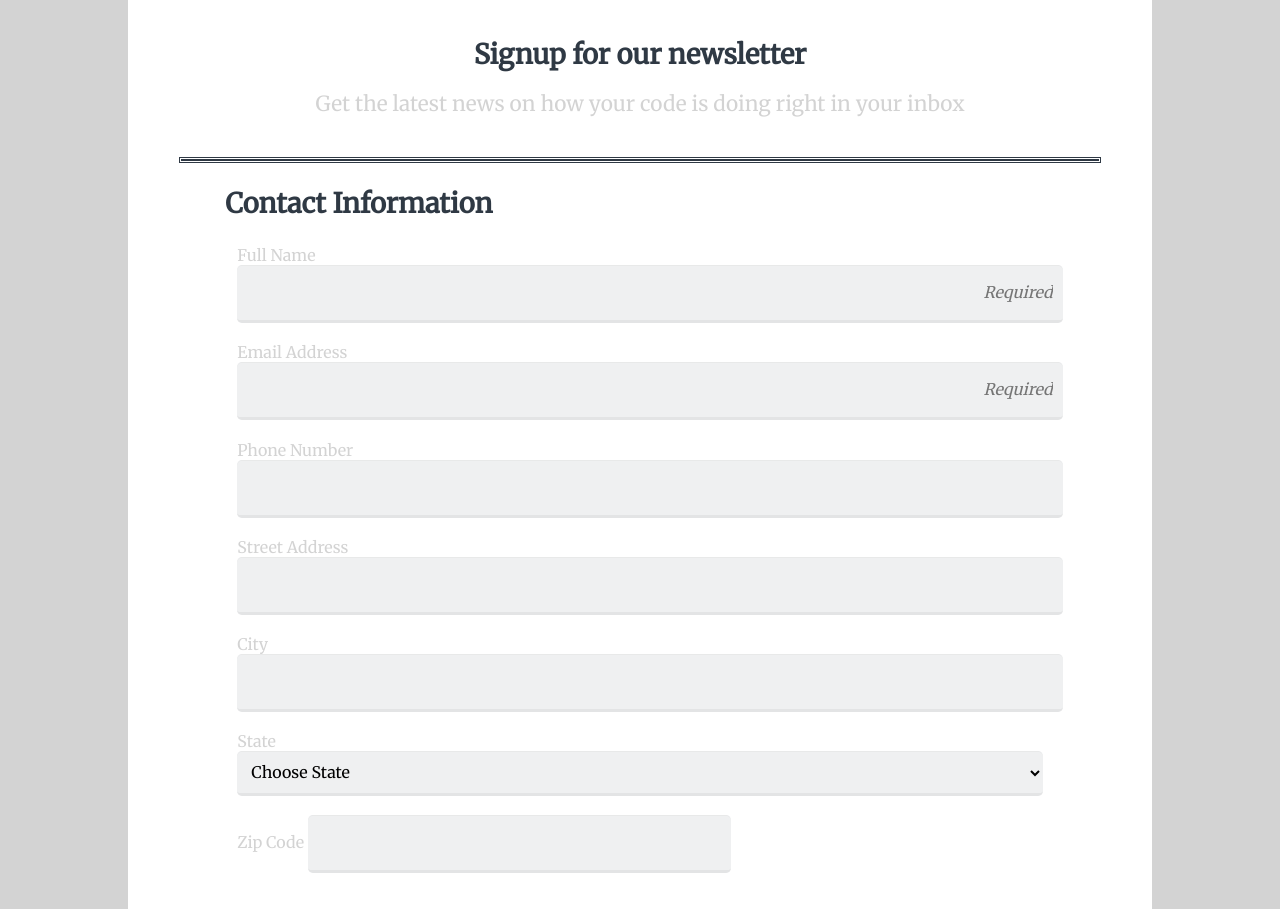
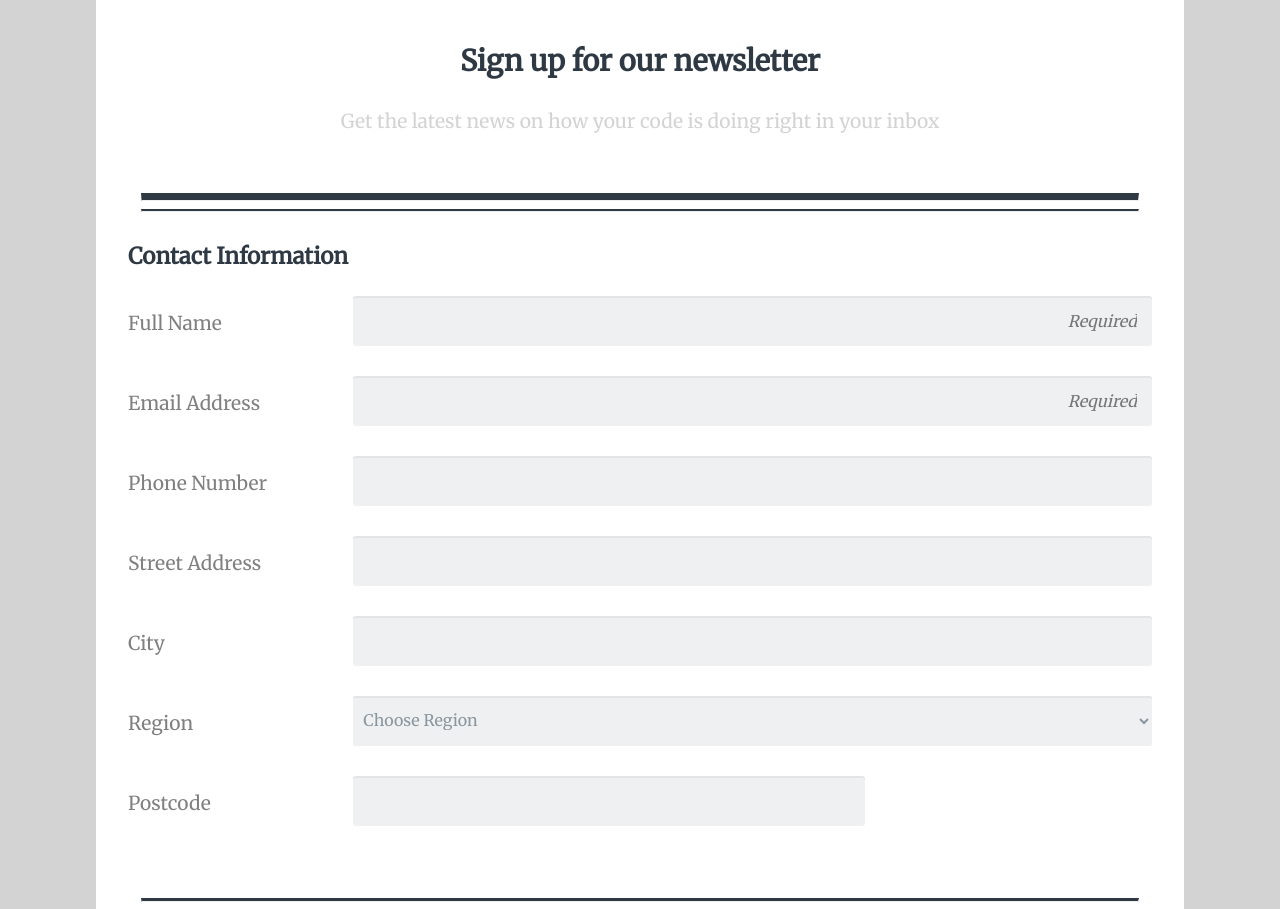
Before and after one commit to hollylogan/project-3-online-registration-form, a plain HTML site: page index.html in a window 1280 px wide. Shown: the part 123-1032 px from the top of the page. Drawn offline with Linux system fonts and the light colour scheme.

Commit message:
Made major changes
Made many changes as the first round wasn’t working and getting messy.
This is the final project that I want to hand in.

```diff
--- a/css/style.css
+++ b/css/style.css
@@ -1,22 +1,39 @@
+*, *:before, *:after {
+  -moz-box-sizing: border-box;
+  -webkit-box-sizing: border-box;
+  box-sizing: border-box;
+}
+
+#wrapper {
+  background: lightgrey;
+}
+
 body {
-  background: lightgrey;
   font-family: 'Merriweather', serif;
+  color: grey;
+}
+
+h1 {
+  margin: 0 0 30px 0;
+  text-align: center;
+  color: #2f3944;
+  font-size: 1.8em;
+  font-weight: bold;
 }
 
 p {
+  text-align: center;
+  padding: 0 20px 20px 20px;
+  font-size: 1.2em;
   color: lightgrey;
-  font-size: 1.3em;
 }
 
-#container {
-  max-width: 80%;
-  margin: auto;
-  background: #fff;
-}
+
+/* Header -------------------- */
 
 .form-header {
-    width: 100%;
-    margin: 0 0 40px 0;
+    width: 85%;
+    margin: 0 auto;
     background: #2f3944;
     text-align: center;
     text-transform: uppercase;
@@ -25,86 +42,120 @@ p {
     padding: 40px 0 40px 0;
   }
 
-.form-body {
-  max-width: 90%;
-  margin: 0 auto;
+
+/* Horizontal Dividers -------------------- */
+
+.rule-double-top {
+  margin-top: 40px;
+  border-top: 7px solid #2f3944;
+  max-width: 95%;
 }
 
-.signup {
-  text-align: center;
-  margin: 20px auto 0;
-}
-
-.rule-double {
-  margin-top: 40px;
-  border: 3px double #2f3944;
+.rule-double-bottom {
+  border-top: 2px solid #2f3944;
+  margin-bottom: 30px;
+  max-width: 95%;
 }
 
 .rule-single {
   border-top: 3px solid #2f3944;
+  margin-bottom: 30px;
+  max-width: 95%;
 }
 
-.contact-form {
-  width: 90%;
-  margin: auto;
+
+/* Form Styling -------------------- */
+
+form {
+  max-width: 85%;
+  margin: 0 auto;
+  padding: 50px 20px;
+  background: white;
 }
 
-h2 {
-  margin-bottom: 20px;
-  color: #2f3944;
-  font-size: 1.7em;
+input[type="text"],
+input[type="tel"],
+input[type="email"],
+input[type="number"],
+input[type="search"],
+input[type="tel"],
+textarea,
+select {
+  border: none;
+  border-radius: 3px;
+  font-size: 16px;
+  height: auto;
+  margin: 0;
+  padding: 15px;
+  width: 100%;
+  background-color: #eff0f1;
+  color: #8a97a0;
+  box-shadow: 0 2px 0 rgba(0,0,0,0.05) inset;
+  margin-bottom: 30px;
 }
 
-fieldset {
-  border: none;
+input[type="number"] {
+  width: 50%;
 }
 
-/* Form Fields -------------------- */
+textarea {
+  margin-bottom: 0;
+}
 
-input,
-textarea,
+input[type="radio"],
+input[type="checkbox"] {
+  margin: 0 4px 8px 0;
+}
+
 select {
-  font-size: 1em;
-  line-height: 35px;
-  color: black;
-  font-weight: 300;
-  width: 100%;
-  border: none;
-  height: auto;
-  padding: 10px;
-  outline: 0;
-  margin-bottom: 1.2em;
-  border-radius: .3em;
-  border-bottom: 3px solid rgba(0,0,0, 0.05);
-  background-color: #eff0f1;
-  box-shadow: 0 1px 0 rgba(0,0,0,0.03) inset;
+  padding: 6px;
+  height: 50px;
+  border-radius: 2px;
+}
+
+input[placeholder="Required"] {
+  text-align: right;
+  font-style: italic;
 }
 
 input:hover, textarea:hover, select:hover {
   border: 2px solid navy;
 }
 
-input[type="zip"] {
-  max-width: 50%;
+fieldset {
+  margin-bottom: 30px;
+  border: none;
+}
+
+legend {
+  font-size: 1.4em;
+  font-weight: bold;
+  color: #2f3944;
+  margin-bottom: 20px;
 }
 
 label {
-  color: lightgrey;
+  display: block;
+  margin-bottom: 8px;
+  font-size: 1.2em;
 }
 
+label.format {
+  display: inline;
+}
 
-/* Placeholder Text -------------------- */
-
-input[placeholder="Required"] {
-  text-align: right;
-  font-style: italic;
+.height {
+  line-height: 2em;
+  margin-bottom: 25px;
 }
 
 
 /* Button -------------------- */
 
 button {
-  width: 100%;
+  display: block;
+  width: 95%;
+  margin: 0 auto;
   background: #5ebcb4;
   color: white;
   font-size: 1.6em;
@@ -126,3 +177,24 @@ button:hover {
   padding-top: 30px;
   padding-bottom: 40px;
 }
+
+
+/* Media Query -------------------- */
+
+@media (min-width: 760px) {
+
+.contact label {
+  	float: left;
+  	margin-top: 15px;
+  	width: 22%;
+	}
+
+.contact input,
+select {
+  	width: 78%;
+	}
+
+input[type="number"] {
+  width: 50%;
+  }
+}
--- a/index.html
+++ b/index.html
@@ -1,88 +1,99 @@
 <!DOCTYPE html>
 <html>
+
     <head>
+        <meta charset="utf-8">
+        <meta name="viewport" content="width=device-width, initial-scale=1.0">
         <title>The Code Review</title>
-    <meta name="viewport" content="width=device-width, initial-scale=1">
-    <link href="https://fonts.googleapis.com/css?family=Merriweather" rel="stylesheet">
         <link rel="stylesheet" href="css/normalize.css">
+        <link href="https://fonts.googleapis.com/css?family=Merriweather" rel='stylesheet' type='text/css'>
         <link rel="stylesheet" href="css/style.css">
     </head>
 
     <body>
-    <div id="container">
 
+      <div id="wrapper">
         <h1 class="form-header">The Code Review</h1>
-      <div class="form-body">
-      <h2 class="signup">Signup for our newsletter</h2>
-      <p class="signup">Get the latest news on how your code is doing right in your inbox</p>
 
-      <hr class="rule-double">
+        <form action="index.html" method="post">
+          <h1>Sign up for our newsletter</h1>
+          <p>Get the latest news on how your code is doing right in your inbox</p>
 
-      <form class="contact-form">
-        <h2>Contact Information</h2>
+        <hr class="rule-double-top">
+        <hr class="rule-double-bottom">
 
+          <div class="contact">
             <fieldset>
+              <legend>Contact Information</legend>
+
               <label for="name">Full Name</label>
-            <input type="text" id="name" placeholder="Required">
+              <input type="text" id="name" name="user_name" placeholder="Required">
 
               <label for="email">Email Address</label>
-            <input type="email" id="email" placeholder="Required">
+              <input type="email" id="email" name="user_email" placeholder="Required">
 
               <label for="phone">Phone Number</label>
-            <input type="email" id="phone">
+              <input type="tel" id="phone" name="user_phone">
 
               <label for="address">Street Address</label>
-            <input type="email" id="address">
+              <input type="text" id="address" name="user_address">
 
               <label for="city">City</label>
-            <input type="email" id="city">
+              <input type="text" id="city" name="user_city">
 
-            <label for="state">State</label>
-            <select name="state">
-            <option value="">Choose State</option>
-            <option value="California">California</option>
-            <option value="New York">New York</option>
-            <option value="Oregon">Oregon</option>
-            <option value="Washington">Washington</option>
+              <label for="region">Region</label>
+                <select id="region" name="user_region">
+                    <option value="" disabled selected style="display: none;">Choose Region</option>
+                  <optgroup label="North Island">
+                    <option value="auckland">Auckland</option>
+                    <option value="waikato">Waikato</option>
+                    <option value="bay_of_plenty">Bay of Plenty</option>
+                  </optgroup>
+                  <optgroup label="South Island">
+                    <option value="nelson">Nelson</option>
+                    <option value="canterbury">Canterbury</option>
+                    <option value="otago">Otago</option>
+                  </optgroup>
                 </select>
 
-            <label for="zip">Zip Code</label>
-            <input type="zip" id="zip">
+              <label for="postcode">Postcode</label>
+              <input type="number" id="postcode" name="user_postcode">
             </fieldset>
+        </div>
 
         <hr class="rule-single">
 
-        <h2>Newsletter</h2>
+          <fieldset>
+          <legend>Newsletter</legend>
 
-<!--             checkboxes     -->
-          <fieldset>
-            <p>Select the newsletters you would like to receive</p>
-            <input type="checkbox" name="newsletter" value="html"><label for="newsletter"> HTML News</label><br>
-            <input type="checkbox" name="newsletter" value="css"> CSS News<br>
-            <input type="checkbox" name="newsletter" value="javascript"> Javascript News<br>
+   <!-- checkboxes -->
+          <div class="height">
+            <label>Select the newsletters you would like to receive</label>
+            <input type="checkbox" id="html" value="newsletter_html" name="user_newsletter"><label class="format" for="html">   HTML News</label><br>
+            <input type="checkbox" id="css" value="newsletter_css" name="user_newsletter"><label class="format" for="css">   CSS News</label><br>
+            <input type="checkbox" id="javascript" value="newsletter_javascript" name="user_newsletter"><label class="format" for="javascript">   Javascript News</label>
+          </div>
 
-<!--             radio buttons     -->
-<!--
+   <!-- radio buttons -->
+          <div class="height">
             <label>Newsletter format</label>
-            <input type="radio" id="html" value="html" name="newsletter_format" checked> HTML
-            <input type="radio" id="plain" value="plain" name="newsletter_format"> Plain text
+            <input type="radio" id="format_html" value="html" name="newsletter_format"><label for="format_html" class="format">   HTML</label><br>
+            <input type="radio" id="format_plain_text" value="plain_text" name="newsletter_format"><label for="format_plain_text" class="format">   Plain text</label>
+          </div>
 
--->
-            <label>Newsletter format</label>
-            <input type="radio" id="html" value="html" name="newsletter_format" checked><label> HTML</label>
-            <input type="radio" id="plain" value="plain" name="newsletter_format"><label> Plain text</label>
+   <!-- textarea -->
+          <label for="topics">Other topics you'd like to hear about</label>
+          <textarea rows="7" id="topics" name="user_topics"></textarea>
 
-            <label for="msg">Other topics you'd like to hear about</label>
-            <textarea id="msg" rows="7"></textarea>
           </fieldset>
 
-        <button type="button">Sign Up</button>
-      </form>
+        <button type="submit">Sign Up</button>
+
         <footer>
           <p class="footer">Copyright The Code Review</p>
           </footer>
+
+      </form>
       </div>
-    </div>
-
     </body>
 </html>
```
Lines whose indentation alone changed are shown as unchanged.
